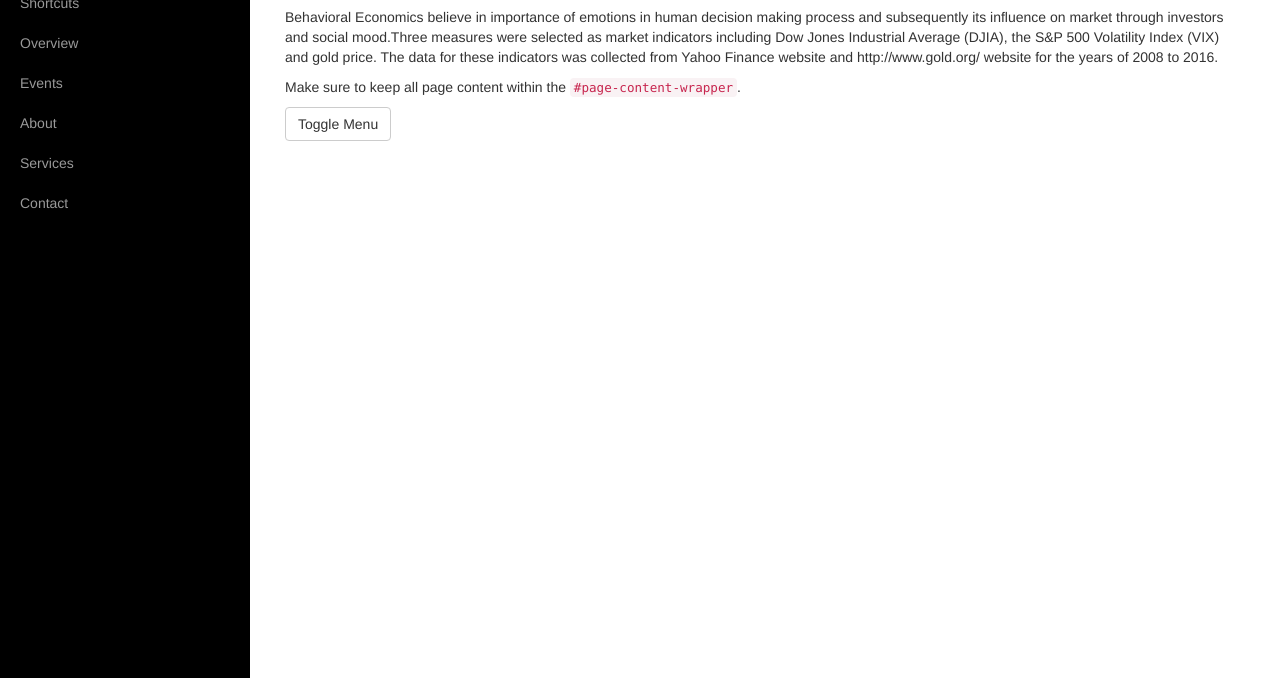
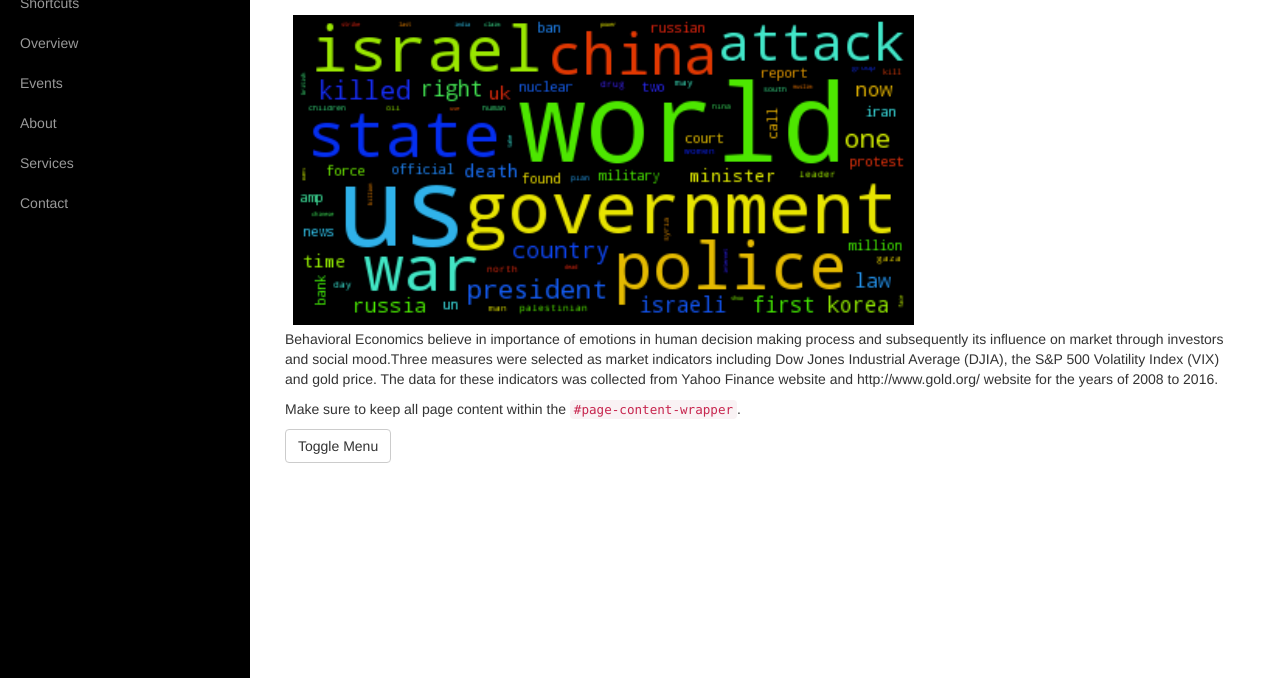
Before and after one commit to KhaterehMohajery/Portfolio, a plain HTML site: page index.html in a window 1280 px wide. Shown: the part 122-800 px from the top of the page. Drawn offline with Linux system fonts and the light colour scheme.

Commit message:
adding first entry-test

```diff
--- a/index.html
+++ b/index.html
@@ -70,6 +70,7 @@
                 <div class="row">
                     <div class="col-lg-12">
                         <h1>Predicting the Behavior of Financial Markets from News Headlines</h1>
+                        <img src="Capstone_word1.png"/>
                         <p> Behavioral Economics believe in importance of emotions in human decision making process and subsequently its influence on market through investors and social mood.Three measures were selected as market indicators including Dow Jones Industrial Average  (DJIA), the S&P 500 Volatility Index (VIX) and gold price. The data for these indicators was collected from Yahoo Finance website and http://www.gold.org/ website for the years of 2008 to 2016.</p>
                         <p>Make sure to keep all page content within the <code>#page-content-wrapper</code>.</p>
                         <a href="#menu-toggle" class="btn btn-default" id="menu-toggle">Toggle Menu</a>
```
Also changed, not shown: Capstone_word1.png (added).
